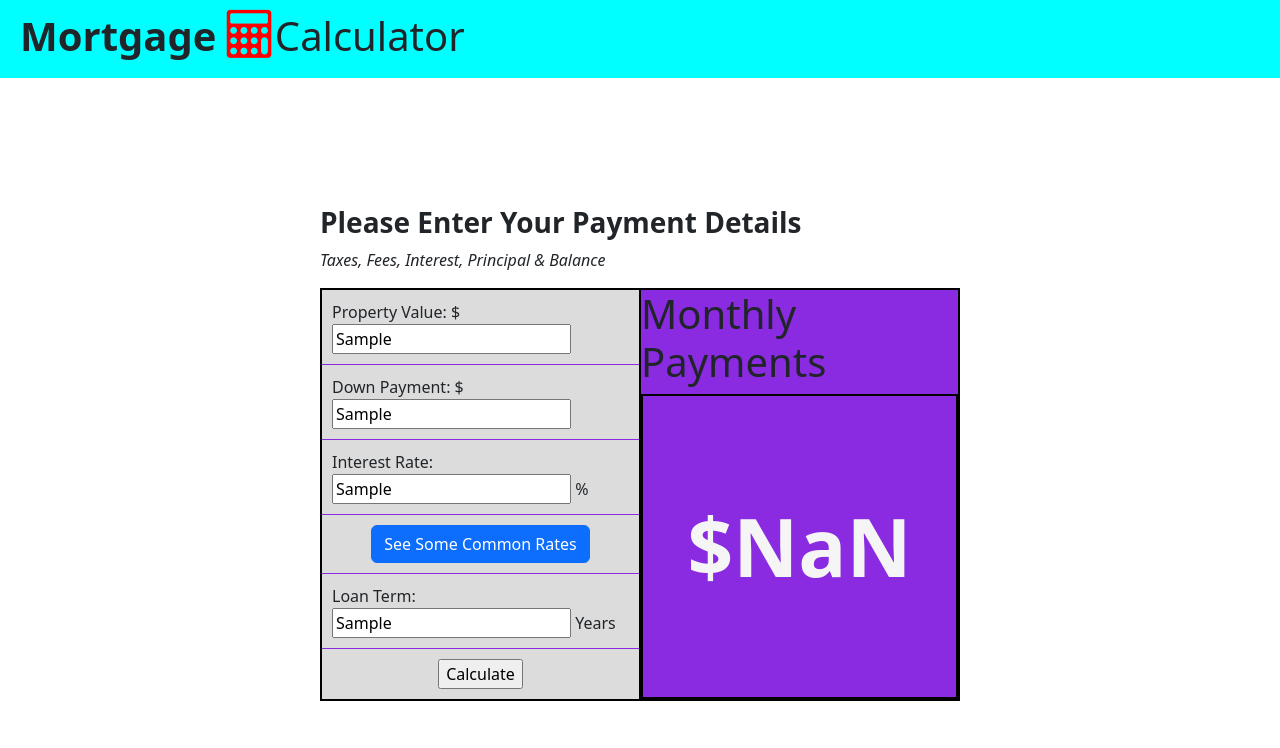
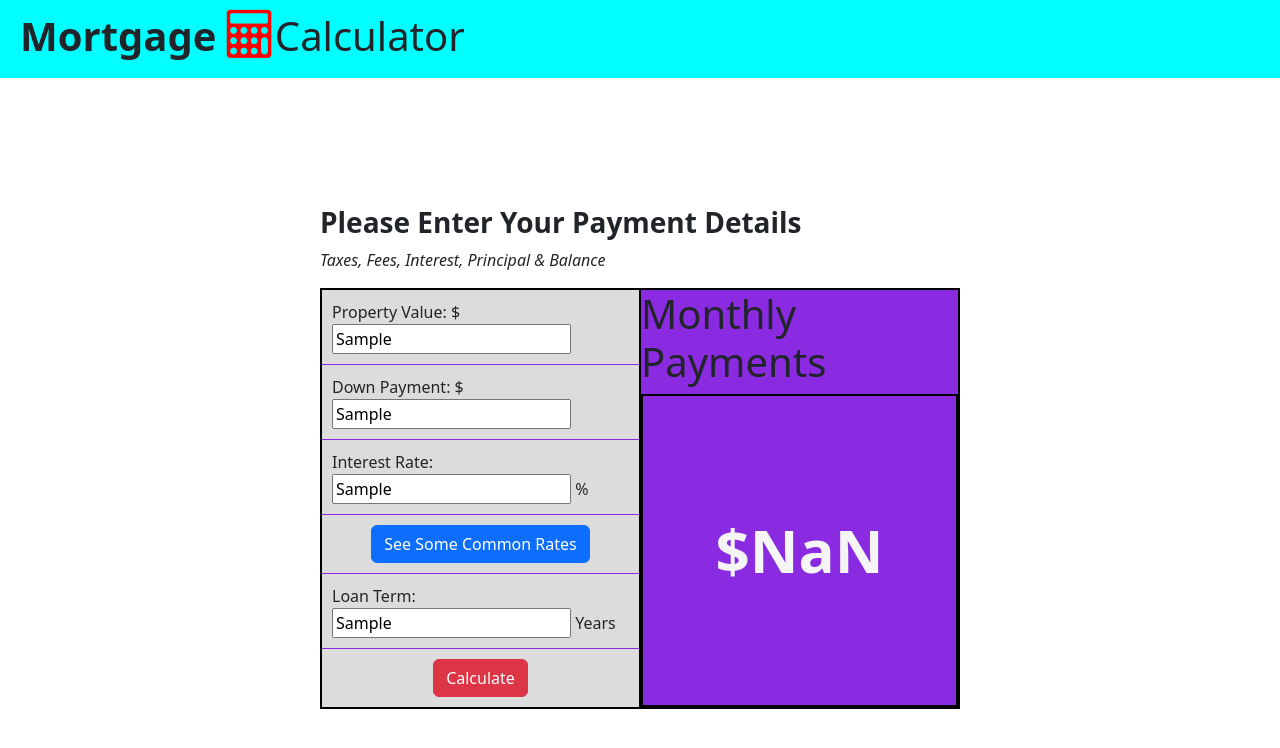
Before and after one commit to skno27/mortgageCalculator, a plain HTML site: page index.html in a window 1280 px wide. Both pictures are taken after typing "Sample", "Sample", "Sample", "Sample" into the empty fields and a click on the input "Calculate". Drawn offline with nearby package versions, Linux system fonts and the light colour scheme.

Commit message:
Cleaned up readMe, changed calculate button color, output font size, and altered js file to ensure expected behavior on form resubmission

```diff
--- a/calculate.js
+++ b/calculate.js
@@ -1,7 +1,7 @@
 const resultText = document.getElementsByClassName("result-text")[0];
 
 // initialize monthly payment so that it can be changed
-let mPayment = 0;
+let mPayment;
 
 document.addEventListener("DOMContentLoaded", function () {
   // Find the form element by its ID
@@ -34,7 +34,7 @@ document.addEventListener("DOMContentLoaded", function () {
     let principal = propertyValue - downPayment;
     console.log("Mortgage Principal:", principal);
 
-    mPayment +=
+    mPayment =
       (principal * (rate / 12)) / (1 - (1 + rate / 12) ** (-12 * termInYears));
 
     console.log(mPayment);
--- a/index.html
+++ b/index.html
@@ -91,7 +91,8 @@
               <span>
                 <input
                   type="submit"
-                  value="Calculate" />
+                  value="Calculate"
+                  class="btn btn-danger" />
               </span>
             </div>
             <!-- end form -->
--- a/styles.css
+++ b/styles.css
@@ -66,12 +66,11 @@ header {
     display: flex;
     justify-content: center;
     align-items: center;
-    /* height: 100vh; */
 }
 
 .result-text {
     color: whitesmoke;
-    font-size: 80px;
+    font-size: 60px;
     font-weight: 800;
 }
 
```
Also changed, not shown: 1 other file.
